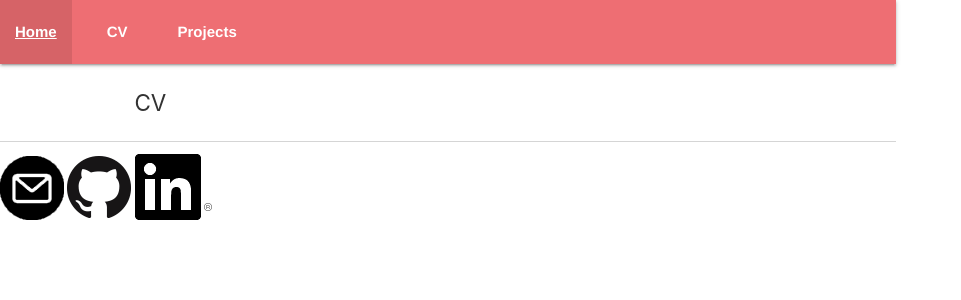
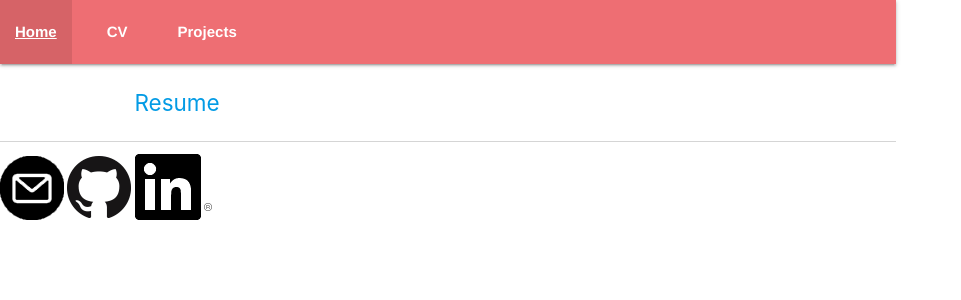
Before and after one commit to PlayitbyChance/PlayitByChance.github.io, a Jekyll site: the page built from cv.html, in a window 1280 px wide. Shown: the top 300 px of the page, without its empty margins (0-961 px from the left). Built offline with Jekyll 4.4.1, drawn with Linux system fonts in a browser that asks for light colours; nearby versions of some CDN libraries; library files that are not in the unit come from our copies.

Commit message:
change title to resume and added a download link

```diff
--- a/cv.html
+++ b/cv.html
@@ -1,7 +1,7 @@
 ---
 layout: default
-title: CV
+title: Resume
 ---
 <div class = "Blurb">
-    <p>CV</p>
+    <p><a href="https://drive.google.com/file/d/1oLzq3sm8tSREehu9gzEe9cuI5AEH8DtG/view?usp=drivesdk" target="_blank">Resume</a></p>
 </div><!-- /.blurb -->
```
